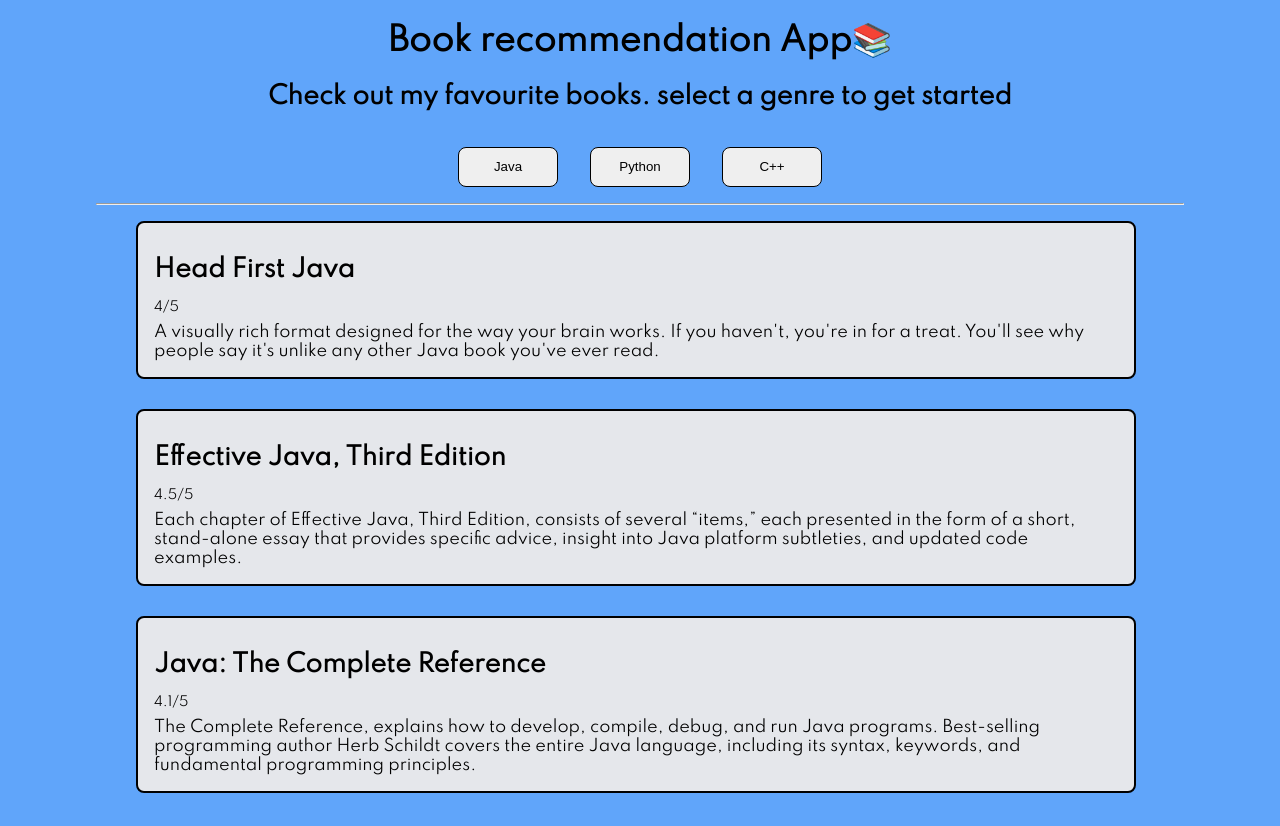
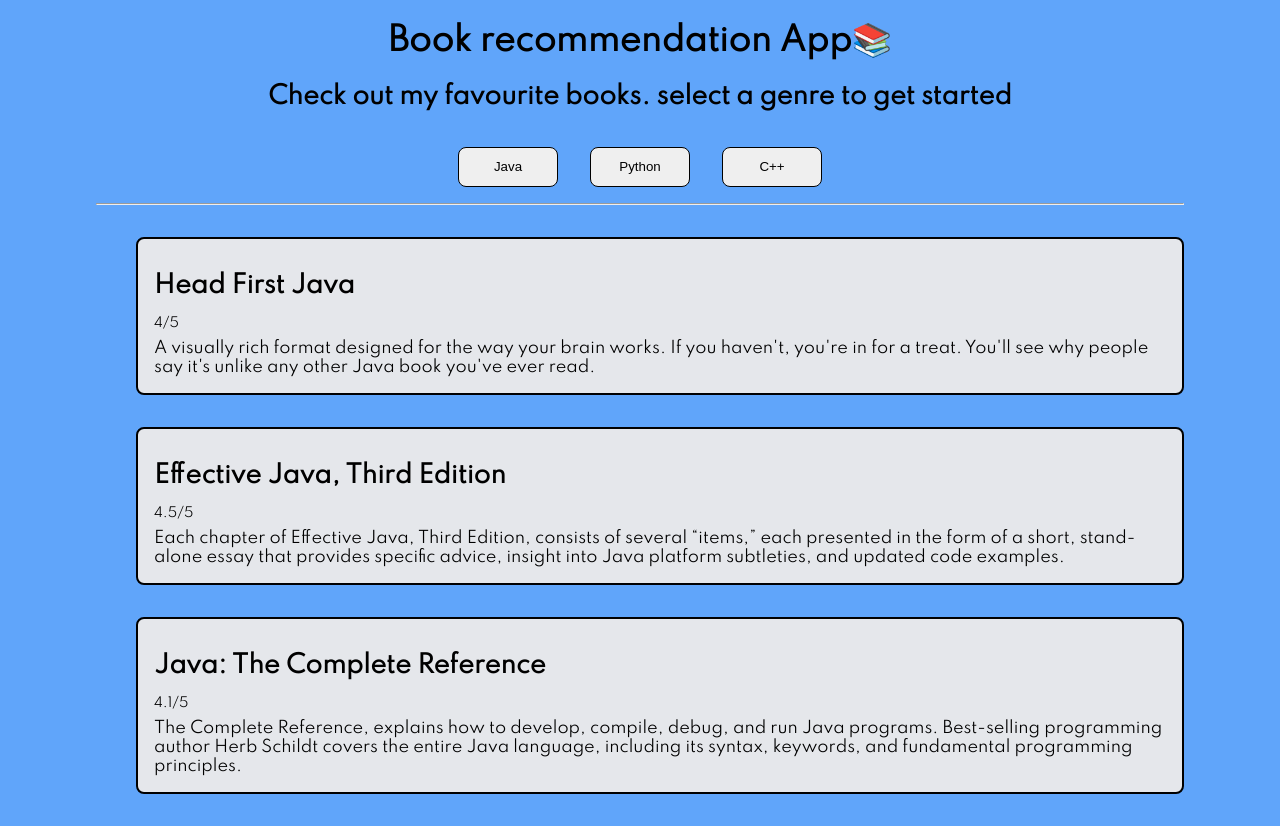
Before and after one commit to Rohitprasad83/Mark-9-Book-Recommendation-App, a React (Create React App) app: page / in a window 1280 px wide. Built offline with nearby package versions, Linux system fonts and the light colour scheme.

Commit message:
Update: margin for each item

```diff
--- a/src/styles.css
+++ b/src/styles.css
@@ -21,21 +21,18 @@ div button {
 
 ul {
   list-style-type: none;
-  margin: 0 auto;
+  margin: 1rem auto;
 }
 
 ul li {
   display: block;
-  margin-top: 1rem;
-  margin-right: 3rem;
-
+  margin: 2rem auto;
   padding: 1rem;
   background-color: #e5e7eb;
   border: 2px solid black;
   border-radius: 0.5rem;
   text-align: left;
   padding: 1rem;
-  margin-bottom: 30px;
 }
 
 #content {
```
